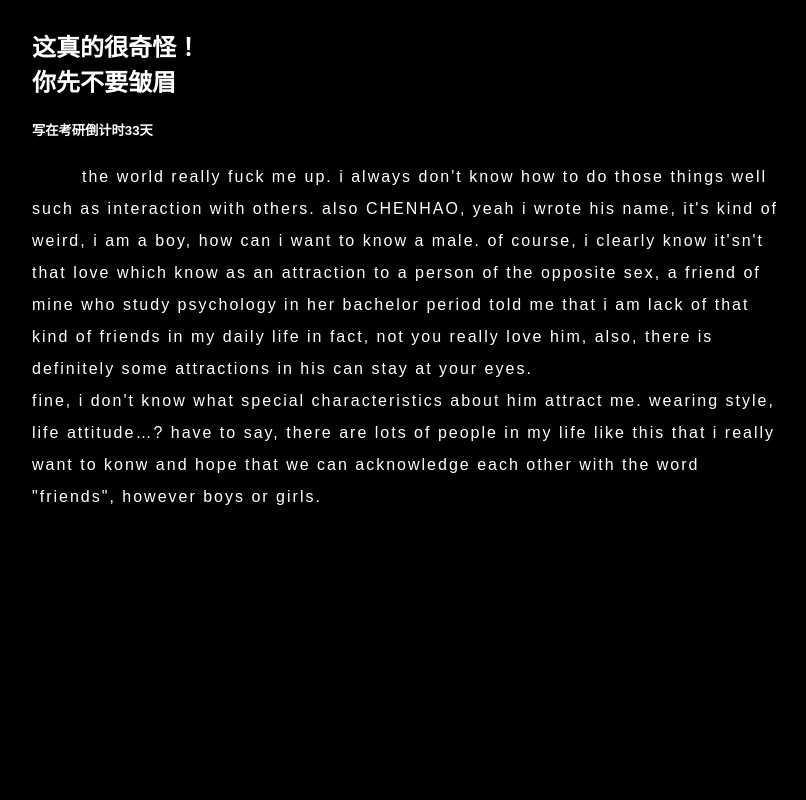
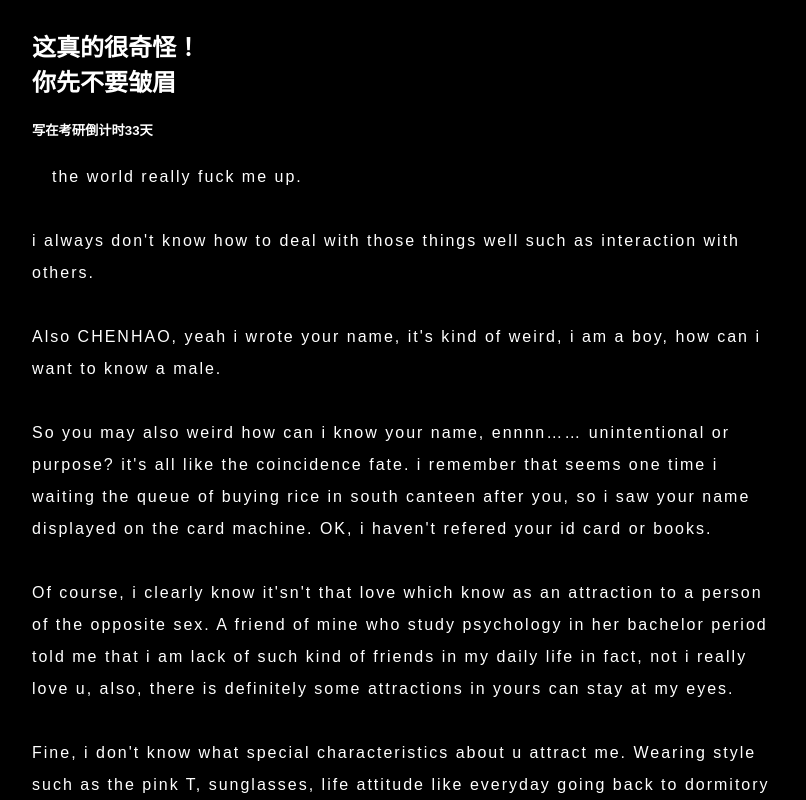
Before and after one commit to greatzh/jz1998.github.io, a plain HTML site: page ToChenHao.html in a window 1280 px wide. Shown: the top 800 px of the page, without its empty margins (337-1143 px from the left). Drawn offline with Linux system fonts and the light colour scheme.

Commit message:
v2.0.0.4

```diff
--- a/ToChenHao.html
+++ b/ToChenHao.html
@@ -13,7 +13,7 @@
             p {letter-spacing:2px;}
             p.big {line-height:200%;}
             p {color:#fff;}
-            p {text-indent:50px;}
+            p {text-indent:20px;}
             h1 {color:#fff;}
     </style>
 
@@ -39,13 +39,25 @@
 
                 <h2><font color="#fff">这真的很奇怪！<br>你先不要皱眉</font></h2>
                 <h5><font color="#fff">写在考研倒计时33天</font></h5>
-                <p class="big">the world really fuck me up.
-i always don't know how to do those things well such as interaction with others.
-also CHENHAO, yeah i wrote his name, it's kind of weird, i am a boy, how can i want to know a male. of course, i clearly know it'sn't that love which know as an attraction to a person of the opposite sex, a friend of mine who study psychology in her bachelor period told me that i am lack of that kind of friends in my daily life in fact,  not you really love him, also, there is definitely some attractions in his can stay at your eyes. <br>
+                <p class="big">the world really fuck me up. <br>
+<br />
+i always don't know how to deal with those things well such as interaction with others.<br>
+<br />
+Also CHENHAO, yeah i wrote your name, it's kind of weird, i am a boy, how can i want to know a male.<br>
+<br />
+So you may also weird how can i know your name, ennnn…… unintentional or purpose? it's all like the coincidence fate. i remember that seems one time i waiting the queue of buying rice in south canteen after you, so i saw your name displayed on the card machine. OK, i haven't refered your id card or books.<br>
+<br />
+Of course, i clearly know it'sn't that love which know as an attraction to a person of the opposite sex. A friend of mine who study psychology in her bachelor period told me that i am lack of such kind of friends in my daily life in fact,  not i really love u, also, there is definitely some attractions in yours can stay at my eyes.  <br>
+ <br />
+Fine, i don't know what special characteristics about u attract me. Wearing style such as the pink T, sunglasses, life attitude like everyday going back to dormitory to take a noon nap…? i really don't know, i can summary it with a thing called magic? <br>
+<br />
+Have to say, there are lots of people in my life like this that i really want to konw and hope that we can acknowledge each other with the word "friends", however boys or girls.<br>
+<br />
+So above the content about my feelings expressing, some words i still wanna to say is that i should apologize to u for that i always watching u sometimes in that summer, which my mom has told me never staring to sb unfamiliar long long ago. So if staring u ever bother u, please accept my apology. i also hope that this uninformed letter wouldn't influence your prepartions. <br>
+<br />
+Forget it.<br>
 
- fine, i don't know what special characteristics about him attract me.
-wearing style, life attitude…?
-have to say, there are lots of people in my life like this that i really want to konw and hope that we can acknowledge each other with the word "friends", however boys or girls.
+
 
 
  </p>
```
